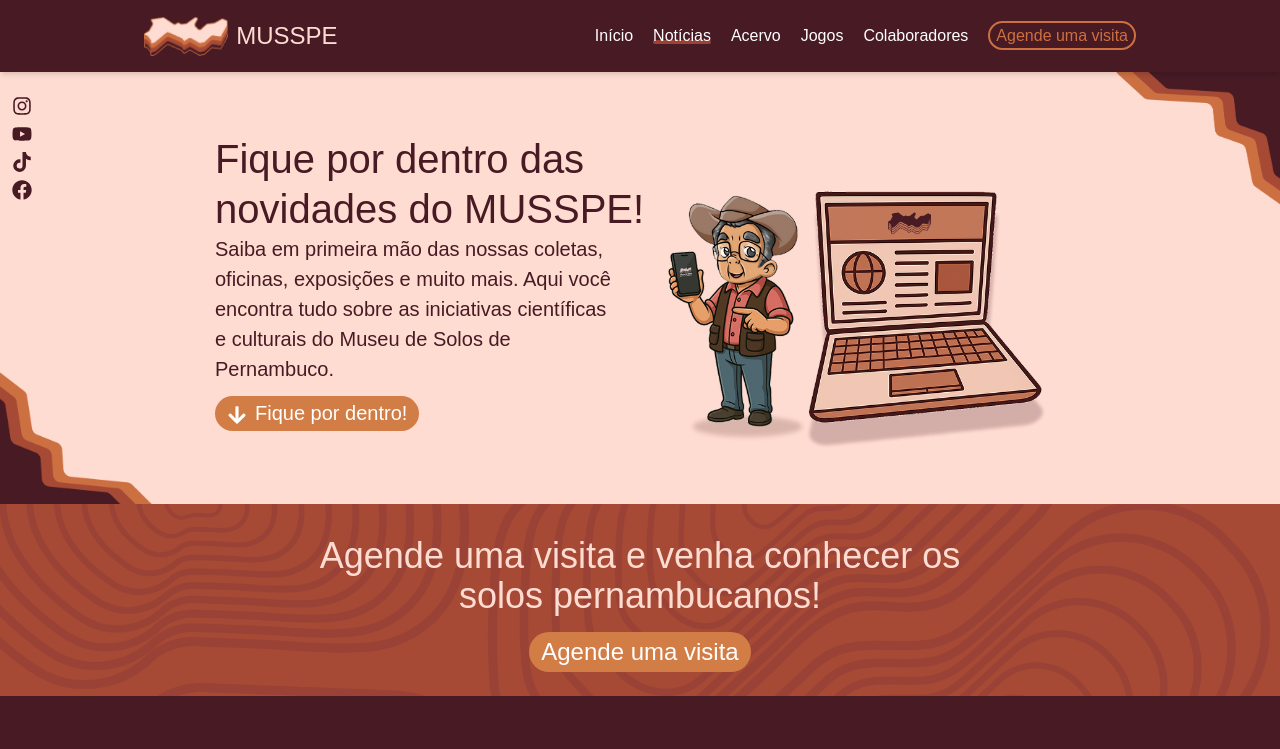
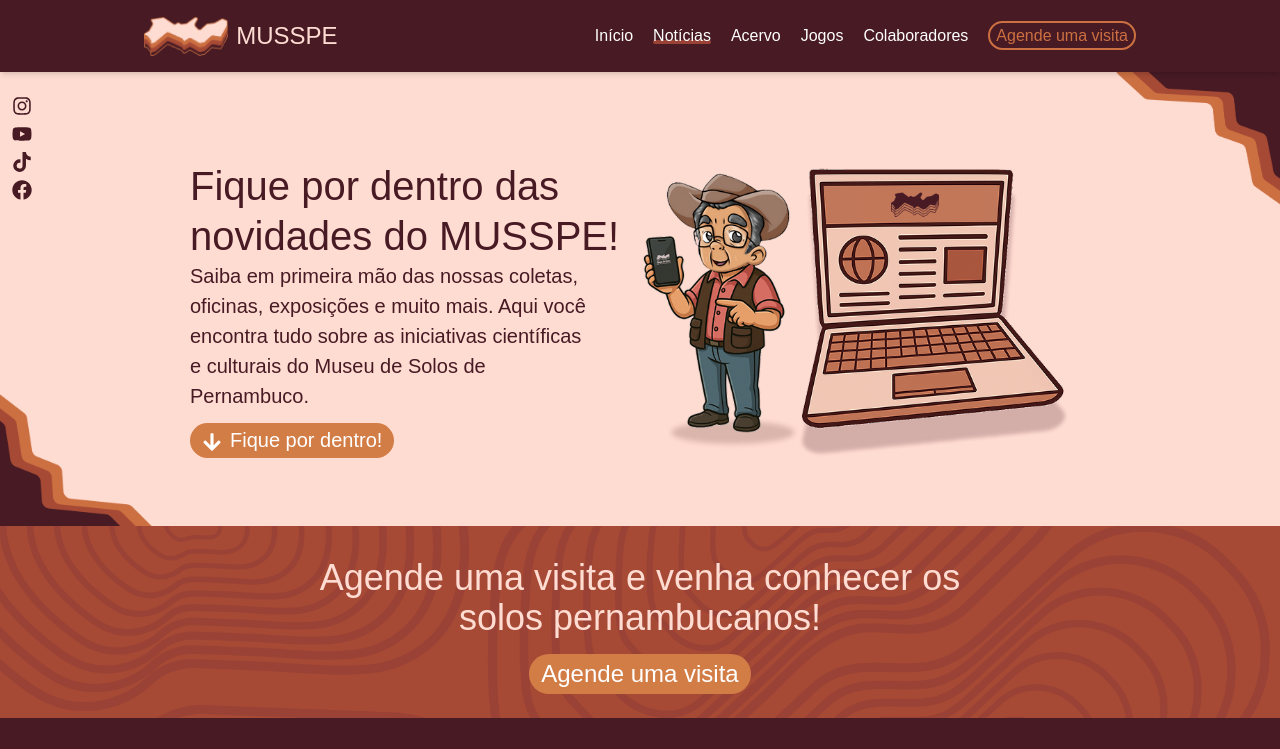
Before and after one commit to FonJava/musspe-react, a React (Vite) app: page /musspe-react/noticias in a window 1280 px wide. Shown: the top 749 px of the page. Built offline with nearby package versions, Linux system fonts and the light colour scheme; a web font is replaced by a local one.

Commit message:
ajustando tamanho da imagem

```diff
--- a/src/components/Apresentacao.jsx
+++ b/src/components/Apresentacao.jsx
@@ -1,9 +1,31 @@
-import React from "react";
+import React, { useState, useEffect } from "react";
 import apreesq from "/imagens/apresentacao-esquerda.png";
 import apredir from "/imagens/apresentacao-direita.png";
 import { FaInstagram, FaYoutube, FaTiktok, FaFacebook } from "react-icons/fa";
 
-export default function Apresentacao({ imagem, titulo, descricao, children }) {
+export default function Apresentacao({
+  imagem,
+  titulo,
+  descricao,
+  children,
+  tamanhoImagem = 350,
+}) {
+  const [windowWidth, setWindowWidth] = useState(window.innerWidth);
+
+  useEffect(() => {
+    const handleResize = () => setWindowWidth(window.innerWidth);
+    window.addEventListener("resize", handleResize);
+    return () => window.removeEventListener("resize", handleResize);
+  }, []);
+
+  const getImageSize = () => {
+    if (windowWidth >= 1024) return tamanhoImagem + 50;
+    if (windowWidth >= 768) return tamanhoImagem - 50;
+    return tamanhoImagem;
+  };
+
+  const currentSize = getImageSize();
+
   return (
     <section className="relative bg-brand-bege text-brand-dark">
       <img
@@ -52,12 +74,16 @@ export default function Apresentacao({ imagem, titulo, descricao, children }) {
           <FaFacebook size={20} />
         </a>
       </div>
-      <div className="flex flex-col md:flex-row justify-center items-center w-[300px] sm:w-[400px] md:w-[600px] lg:w-[900px] mx-auto ">
+      <div className="flex flex-col md:flex-row justify-center items-center w-[300px] sm:w-[400px] md:w-[600px] lg:w-[900px] mx-auto pt-8">
         <img
           src={imagem}
           alt={titulo}
           draggable="false"
-          className="w-[350px] h-[350px] md:w-[300px] md:h-[300px] lg:w-[400px] lg:h-[400px] object-contain pt-8 md:order-2"
+          className="mt-[-60px] pt-6 object-contain md:order-2"
+          style={{
+            width: `${currentSize}px`,
+            height: `${currentSize}px`,
+          }}
         />
         <div className="md:order-1 max-w-[300px] sm:max-w-[400px] md:max-w-[450px] lg:max-w-[450px] mt-[-40px] md:mt-[-20px] pb-16 sm:pb-6">
           <h2 className="font-barlow-extrabold text-[28px] sm:text-[40px] md:text-[30px] lg:text-[40px] leading-tight">
--- a/src/pages/Noticias/Noticias.jsx
+++ b/src/pages/Noticias/Noticias.jsx
@@ -8,6 +8,7 @@ export default function Noticias() {
   return (
     <>
       <Apresentacao
+        tamanhoImagem={400}
         imagem={mzinho}
         titulo={"Fique por dentro das novidades do MUSSPE!"}
         descricao={
```
